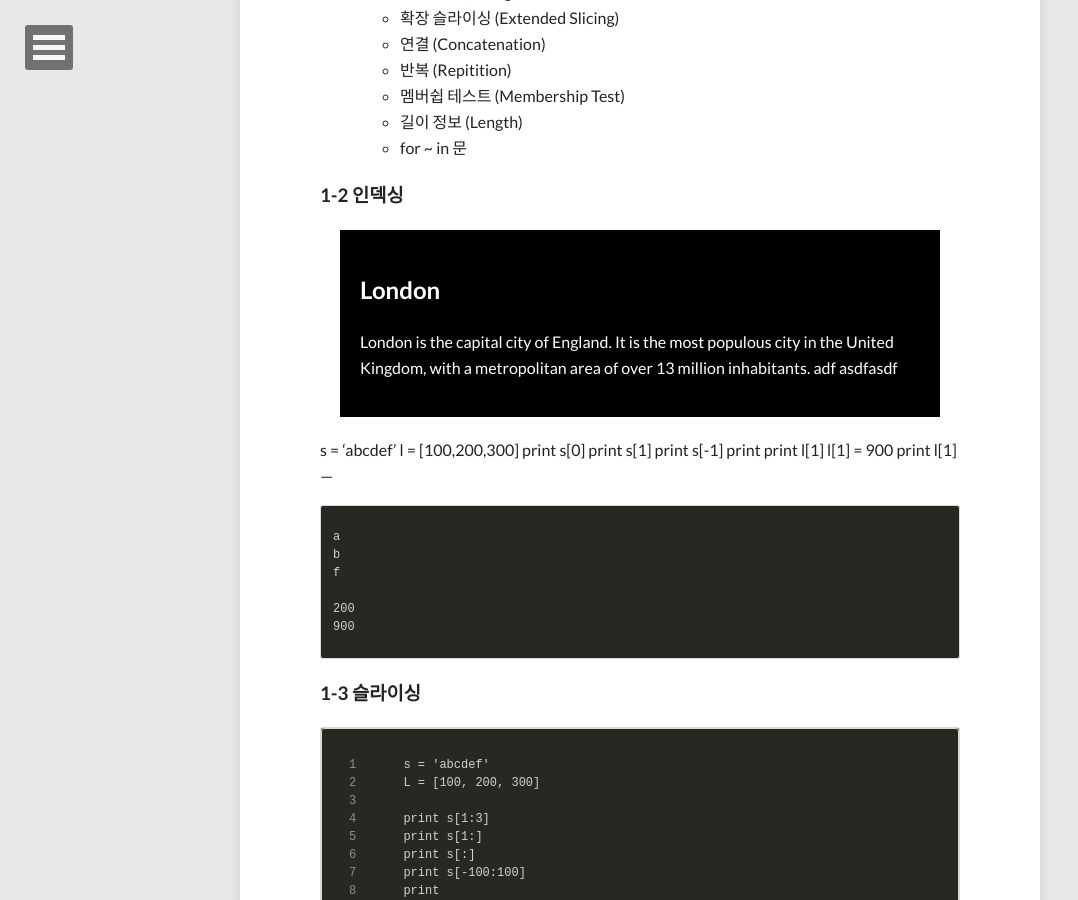
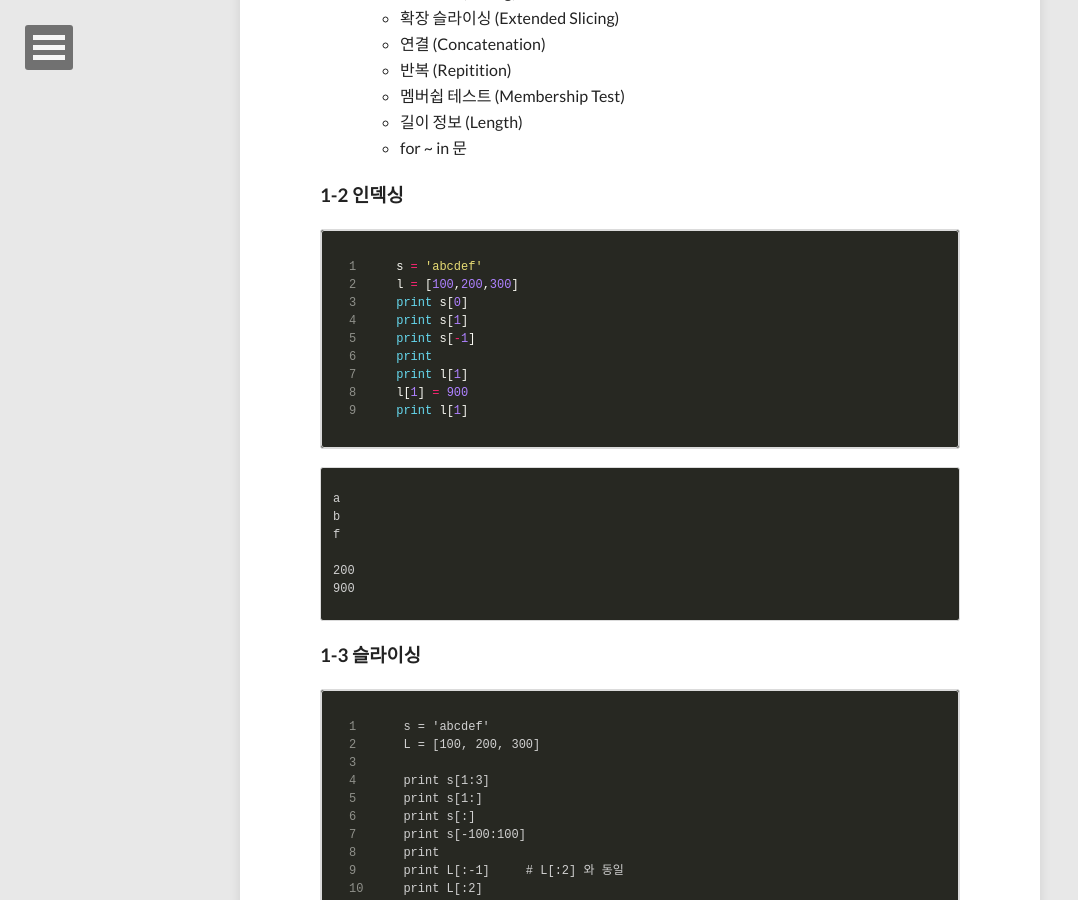
Before and after one commit to geoncheollee/geonblog, a Jekyll site: the page built from lecture_4.md, in a window 1280 px wide and 900 px high, scrolled down 838 px. Shown: the whole window, without its empty margins (0-1078 px from the left). Built offline with Jekyll 4.4.1, drawn with Linux system fonts in a browser that asks for light colours; nearby versions of some CDN libraries; comment, search, counter and statistics services are not loaded.

Commit message:
Update lecture_4.md

```diff
--- a/lecture_4.md
+++ b/lecture_4.md
@@ -30,18 +30,7 @@ share: true
 
 ### 1-2 인덱싱
 
-
-<div style="background-color:black; color:white; margin:20px; padding:20px;">
-
-<h2>London</h2>
-
-<p>
-London is the capital city of England. It is the most populous city in the United Kingdom, with a metropolitan area of over 13 million inhabitants.
-adf
-asdfasdf
-</p>
-
-</div>
+~~~~
 s = 'abcdef'
 l = [100,200,300]
 print s[0]
@@ -51,7 +40,8 @@ print
 print l[1]
 l[1] = 900
 print l[1]
----
+~~~~
+{: .language-python}
 
 
 {% highlight html %}
```
